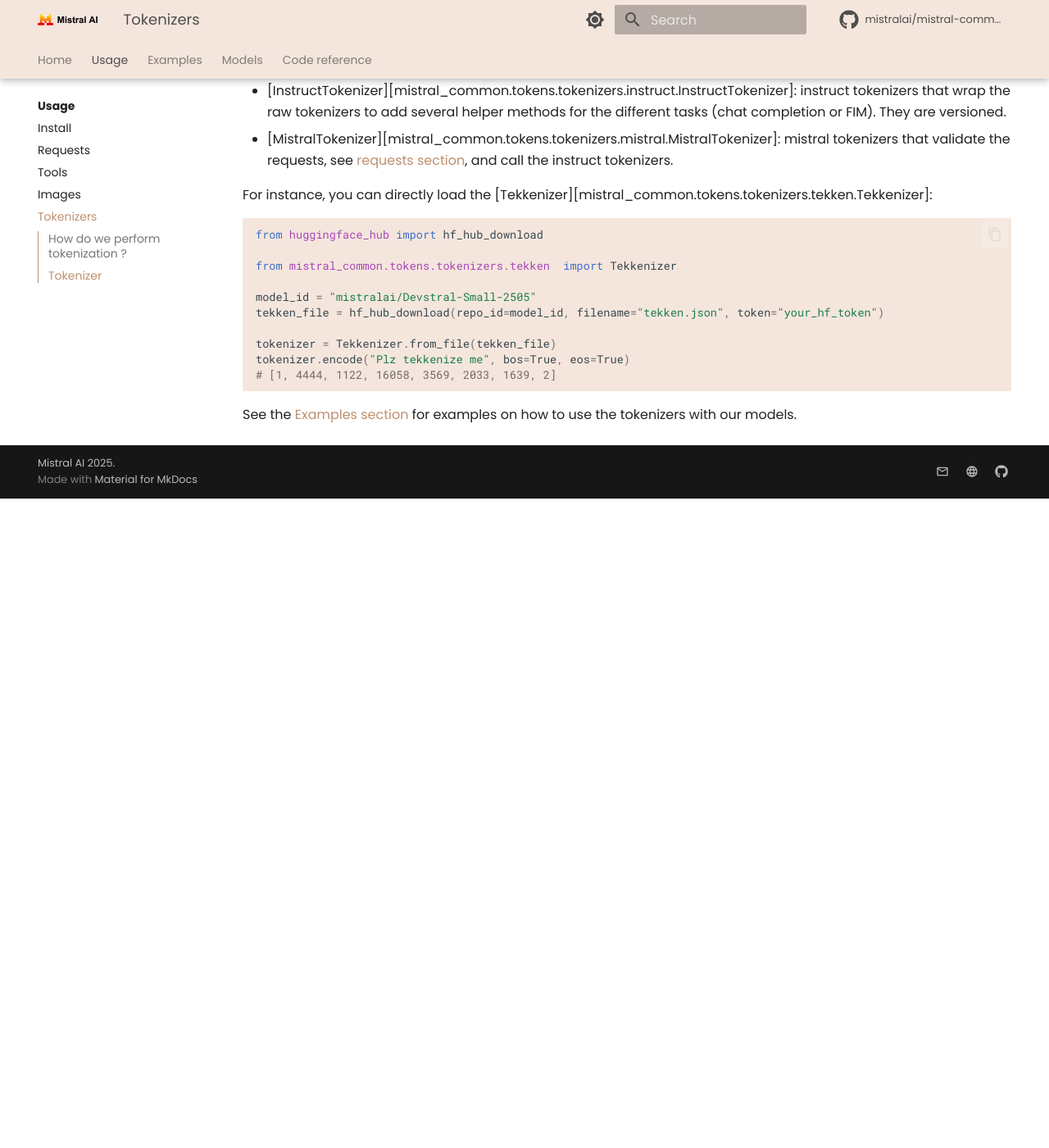
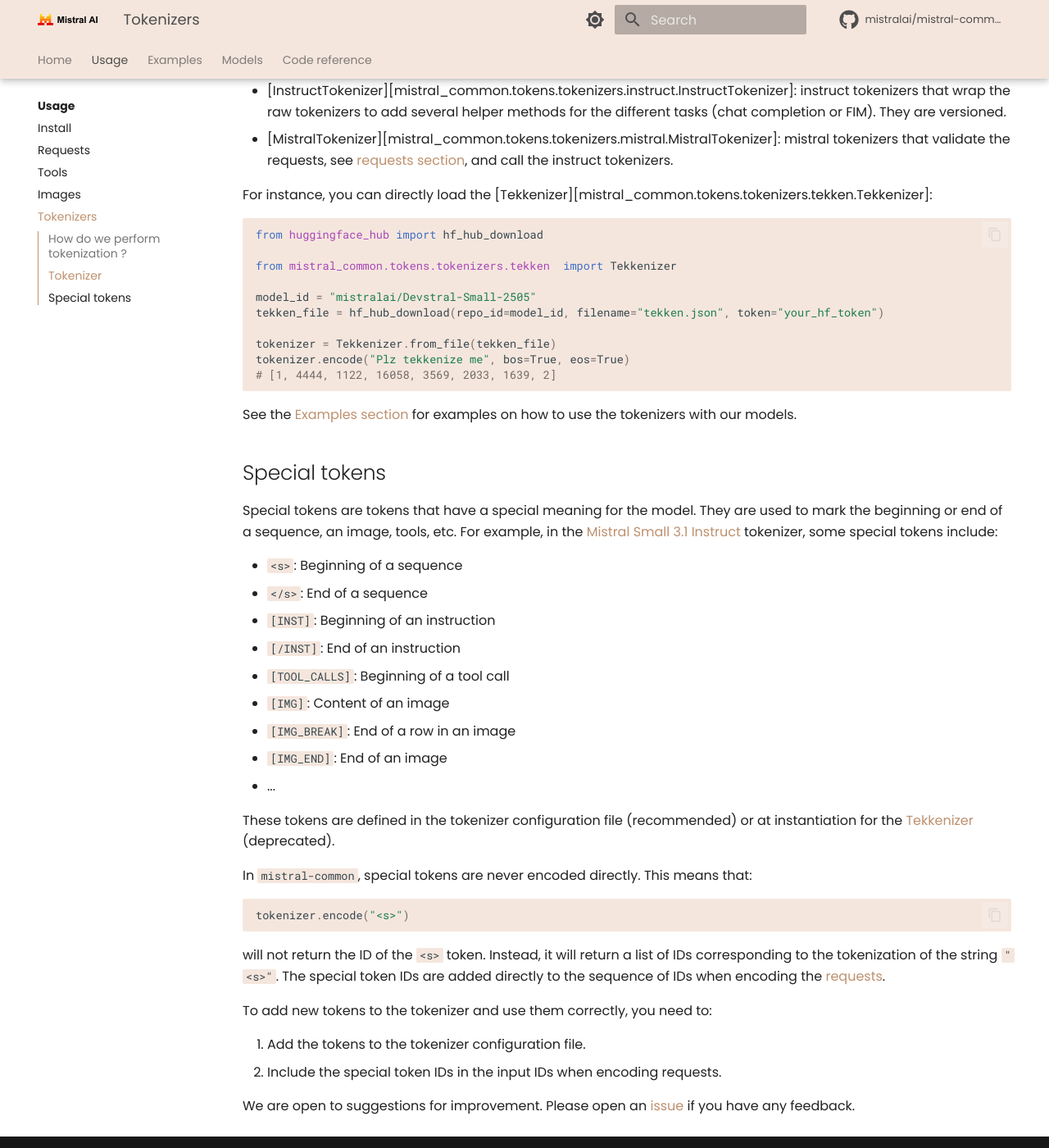
Before and after one commit to mistralai/mistral-common, an MkDocs documentation site: the page built from docs/usage/tokenizers.md, in a window 1280 px wide and 1400 px high, scrolled down 943 px. Shown: the whole window at 82% size. Built offline with MkDocs 1.6.1 and Material for MkDocs 9.7.7, drawn with Linux system fonts in a browser that asks for light colours; comment, search, counter and statistics services are not loaded; before the commit the page ends 1551 px from its top, so only the background shows below that.

Commit message:
wip: add special token section

````diff
--- a/docs/usage/tokenizers.md
+++ b/docs/usage/tokenizers.md
@@ -51,3 +51,34 @@
 ```
 
 See the [Examples section](../examples/index.md) for examples on how to use the tokenizers with our models.
+
+## Special tokens
+
+Special tokens are tokens that have a special meaning for the model. They are used to mark the beginning or end of a sequence, an image, tools, etc. For example, in the [Mistral Small 3.1 Instruct](https://huggingface.co/mistralai/Mistral-Small-3.1-24B-Instruct-2503) tokenizer, some special tokens include:
+
+- `<s>`: Beginning of a sequence
+- `</s>`: End of a sequence
+- `[INST]`: Beginning of an instruction
+- `[/INST]`: End of an instruction
+- `[TOOL_CALLS]`: Beginning of a tool call
+- `[IMG]`: Content of an image
+- `[IMG_BREAK]`: End of a row in an image
+- `[IMG_END]`: End of an image
+- ...
+
+These tokens are defined in the tokenizer configuration file (recommended) or at instantiation for the [Tekkenizer](mistral_common.tokens.tokenizers.tekken.Tekkenizer) (deprecated).
+
+In `mistral-common`, special tokens are never encoded directly. This means that:
+
+```python
+tokenizer.encode("<s>")
+```
+
+will not return the ID of the `<s>` token. Instead, it will return a list of IDs corresponding to the tokenization of the string `"<s>"`. The special token IDs are added directly to the sequence of IDs when encoding the [requests](requests.md).
+
+To add new tokens to the tokenizer and use them correctly, you need to:
+
+1. Add the tokens to the tokenizer configuration file.
+2. Include the special token IDs in the input IDs when encoding requests.
+
+We are open to suggestions for improvement. Please open an [issue](https://github.com/mistralai/mistral-common/issues) if you have any feedback.
````
